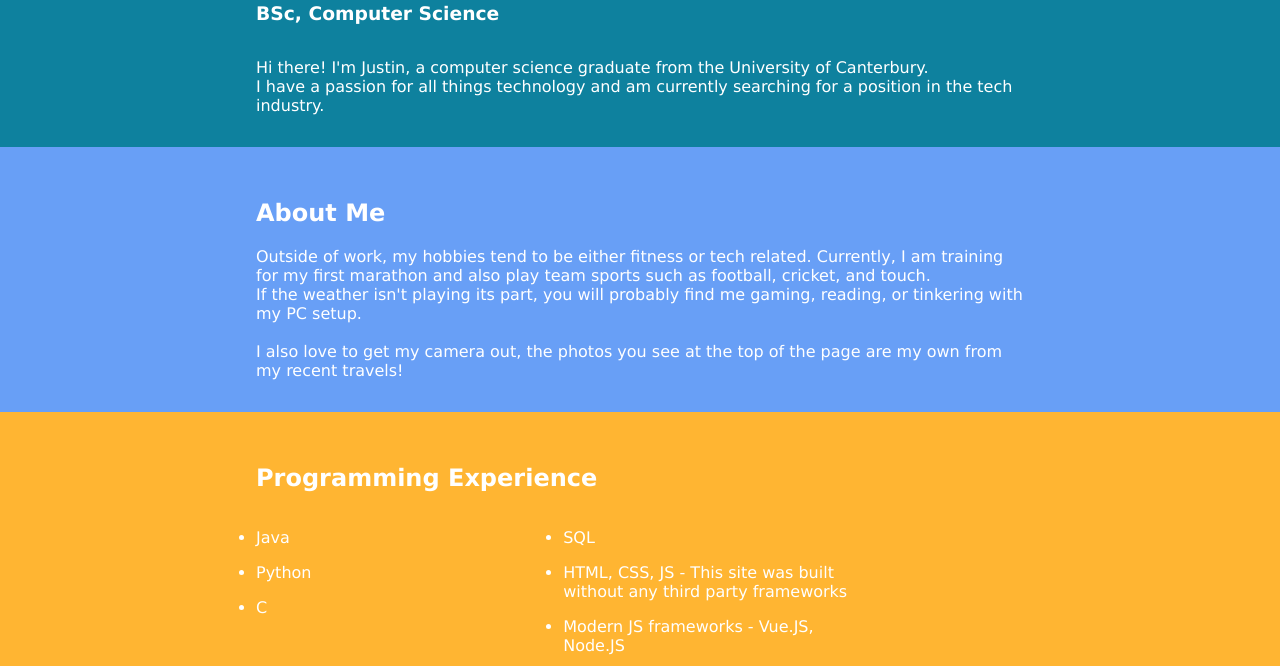
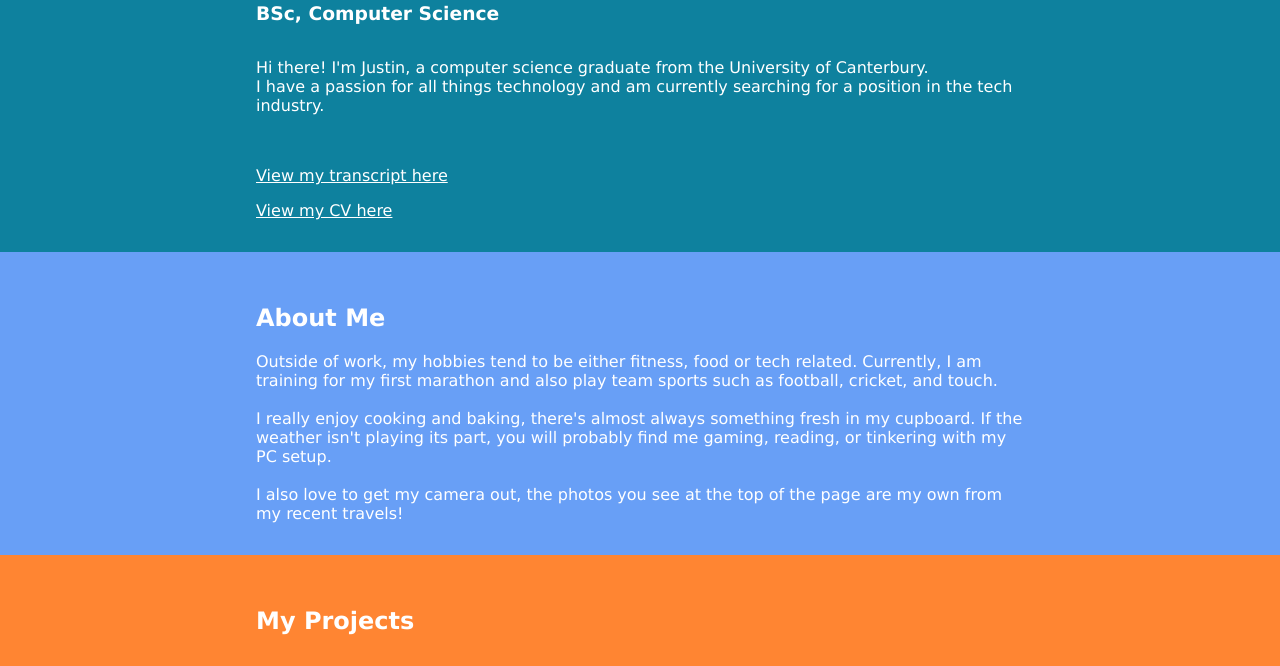
Before and after one commit to jthorby/jthorby.github.io, a plain HTML site: page index.html in a window 1280 px wide. Shown: the part 734-1400 px from the top of the page. Drawn offline with Linux system fonts and the light colour scheme.

Commit message:
Added extra info to about me, added cv link

```diff
--- a/index.html
+++ b/index.html
@@ -38,34 +38,19 @@
 	    	<h1>Justin Thorby</h1>
 	    	<h3>BSc, Computer Science</h3>
 				<p style="padding-top: 1em">Hi there! I'm Justin, a computer science graduate from the University of Canterbury.<br>
-				I have a passion for all things technology and am currently searching for a position in the tech industry.</p>
+				I have a passion for all things technology and am currently searching for a position in the tech industry.</p><br>
+				<p><a style="color:white" target="_blank" href="transcript.pdf">View my transcript here</a></p>
+				<p><a style="color:white" target="_blank" href="my-resume.pdf">View my CV here</a></p>
 	    </div>
 
 	    <div class="page about">
 	    	<h2>About Me</h2>
-	    	<p>Outside of work, my hobbies tend to be either fitness or tech related. Currently, I am training for my first marathon and also play team sports such as football, cricket, and touch.<br>
-	    	If the weather isn't playing its part, you will probably find me gaming, reading, or tinkering with my PC setup.<br><br>
-	    	I also love to get my camera out, the photos you see at the top of the page are my own from my recent travels!</p>
-	    </div>
+	    	<p>Outside of work, my hobbies tend to be either fitness, food or tech related. Currently, I am training for my first marathon and also play team sports such as football, cricket, and touch.
 
-	    <div class="page experience">
-	    	<h2>Programming Experience</h2>
-	    	<ul class="bulletPoints">
-    			<div class="row">
-    				<div class="column" style="width: 40%">
-				    	<li><p>Java</p></li>
-				    	<li><p>Python</p></li>
-				    	<li><p>C</p></li>
-    				</div>
+	    	<br><br>I really enjoy cooking and baking, there's almost always something fresh in my cupboard.
+	    	If the weather isn't playing its part, you will probably find me gaming, reading, or tinkering with my PC setup.
 
-    				<div class="column" style="width: 40%">
-				    	<li><p>SQL</p></li>
-				    	<li><p>HTML, CSS, JS - This site was built without any third party frameworks</p></li>
-				    	<li><p>Modern JS frameworks - Vue.JS, Node.JS </p></li>
-    				</div>
-    			</div>
-			</ul>
-			<p><a style="color:white" href="transcript.pdf">View my transcript here</a></p>
+	    	<br><br>I also love to get my camera out, the photos you see at the top of the page are my own from my recent travels!</p>
 	    </div>
 
 		<div class="page projects">
@@ -117,11 +102,9 @@
 
 		<div class="page contact">
 			<h2>Connect with me!</h2>
-			<a href="https://github.com/jthorby" class="connectIcon" target="_blank"><img src="githubLogo.png" title="My Github" alt="My Github"></a>
+			<a href="https://github.com/jthorby" class="connectIcon" style="padding-left: 0px" target="_blank"><img src="githubLogo.png" title="My Github" alt="My Github"></a>
 			<a href="https://www.linkedin.com/in/justin-thorby/" class="connectIcon" target="_blank"><img class="linkedInLogo" src="linkedInLogo.png" title="My LinkedIn" alt="My LinkedIn"></a>
-			<a style="display:block" href="https://www.vexels.com/vectors/preview/140030/cv-icon"> <br>Cv icon by Vexels </a>
-
-
+		</div>
 
 		<script type="text/javascript">
 			var headerSlideshowSlideIndex = 0;
--- a/style.css
+++ b/style.css
@@ -72,6 +72,7 @@ p li {
 
 .contact {
 	background-color: rgba(130, 130, 130, 1);
+	padding-bottom: 50px;
 }
 
 .card {
```
Also changed, not shown: 1 other file.
